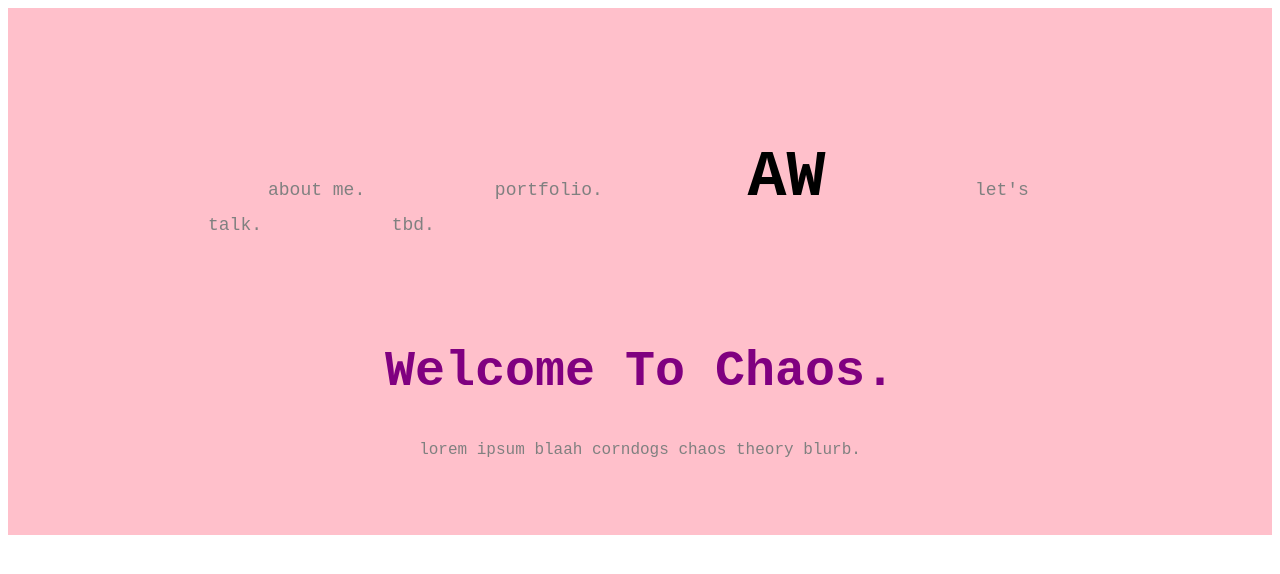
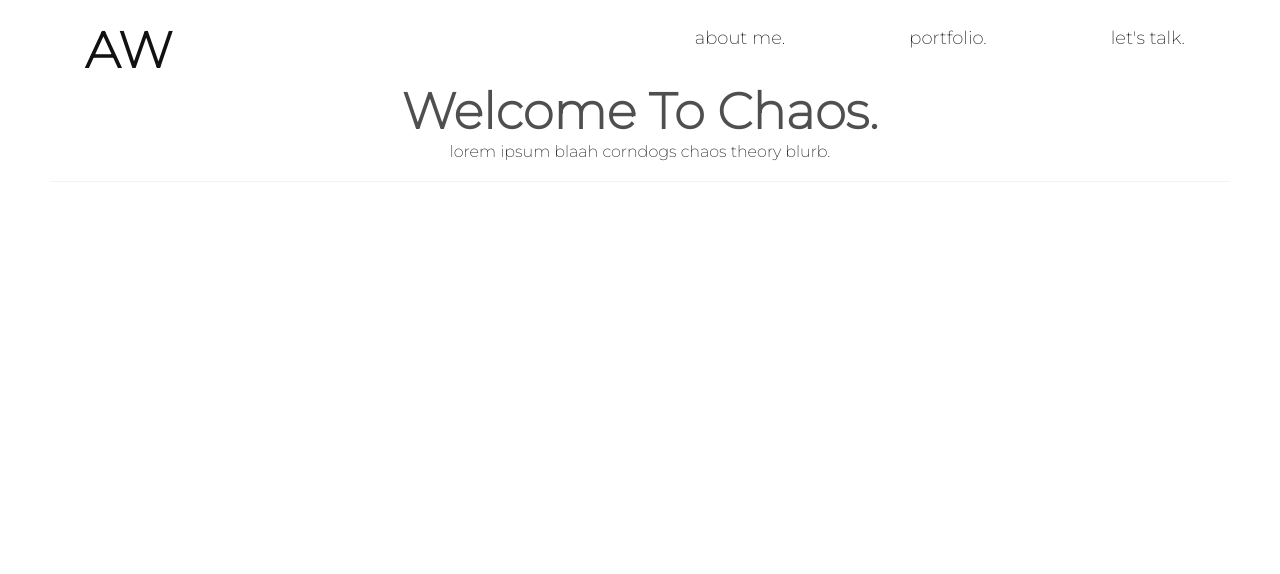
Before and after one commit to Aishels/potential-enigma, a plain HTML site: page index.html in a window 1280 px wide. Drawn offline with Linux system fonts and the light colour scheme.

Commit message:
changed around css to fix skeleton

```diff
--- a/assets/css/style.css
+++ b/assets/css/style.css
@@ -1,21 +1,28 @@
 :root {
-    --alpha: purple;
-    --beta: grey;
-    --omega: pink;
+    --alpha: rgb(17, 17, 17);
+    --beta: rgb(79, 79, 79);
+    --omega: white;
+    --kappa: rgb(243,243,243);
+    --delta: rgb(225, 210, 204);
+    --zeta: rgb(212,165,157);
+}
+
+* {
+    margin: 0;
+    padding: 0;
+    box-sizing: border-box;
 }
 
 body {
     color: var(--beta);
-    font-family:'Courier New', Courier, monospace;
+    font-family: 'Montserrat', sans-serif, 'Courier New', Courier, monospace;
 }
 
 /* HEADER + NAV STYLES START */
 
 header {
     background-color: var(--omega);
-    padding: 60px 80px;
-    flex-wrap: wrap;
-    margin: 0;
+    padding: 20px 35px;
 }
 
 header a {
@@ -25,22 +32,22 @@ header a {
 header h1 {
     color: var(--alpha);
     display: inline;
-    margin: 75px;
+    margin: 50px;
+    font-weight: bold;
+    font-size: 50px;
 
 }
 
 header h1 a {
-    color: black;
-    font-weight: bold;
-    margin: 0;
-    font-size: 65px;
+    color: var(--alpha);
+}
+
+header h1 a:hover {
+    color: var(--delta);
 }
 
 header nav {
-    padding: 50px 80px;
-    justify-content: center;
-    /* flex-wrap: wrap; */
-    display: flex;
+    float: right;
     margin: 7px 0;
 }
 
@@ -49,23 +56,34 @@ header nav ul li {
 }
 
 header nav ul li a {
-    color: var(--beta);
+    color: var(--alpha);
     margin: 0 60px;
-    font-weight: lighter;
     font-size: 18px;
 }
 
+header nav ul li a:hover {
+    color:var(--zeta);
+    text-shadow: 5px var(--alpha);
+}
+
 .hero {
-color: var(--alpha);
 text-align: center;
 }
 
 .hero-welcome h2 {
 font-size: 50px;
 font-weight: bold;
+color: var(--beta);
 }
 
-.hero-welcome p {
-font-weight: lighter;
-color: var(--beta);
+.section-title {
+    color: var(--alpha);
+    margin-bottom: 35px;
+    padding: 0 400px 20px 400px;
+    display: inline-block;
+    border-bottom: 1px solid;
 }
+
+.primary-border {
+    border-color: var(--kappa);
+}
--- a/index.html
+++ b/index.html
@@ -4,11 +4,21 @@
     <meta charset="UTF-8" />
     <link rel="stylesheet" href="assets/css/style.css" />
     <title>Potential. Enigma.</title>
-  </head>
+
+    <!-- font -->
+    <link rel="preconnect" href="https://fonts.googleapis.com">
+    <link rel="preconnect" href="https://fonts.gstatic.com" crossorigin>
+    <link href="https://fonts.googleapis.com/css2?family=Montserrat:wght@100;200&display=swap" rel="stylesheet">
+    <!-- end font -->
+
+</head>
   <body>
       <!-- header -->
       <header>
           <!-- navigation -->
+        <h1>
+            <a href="/">AW</a>
+        </h1>
         <nav>
             <ul>
                 <li>
@@ -17,14 +27,8 @@
                 <li>
                     <a href="#portfolio">portfolio.</a>
                 </li>
-                <h1>
-                    <a href="/">AW</a>
-                </h1>
                 <li>
                     <a href="#contact">let's talk.</a>
-                </li>
-                <li>
-                    <a href="#footer">tbd.</a>
                 </li>
             </ul>
         </nav>
@@ -34,7 +38,9 @@
         <section class="hero">
             <div class="hero-welcome">
                 <h2>Welcome To Chaos.</h2>
-                <p>lorem ipsum blaah corndogs chaos theory blurb.</p>
+                <p class="section-title primary-border">
+                    lorem ipsum blaah corndogs chaos theory blurb.
+                </p>
             </div>
         </section>
         </header>
```
